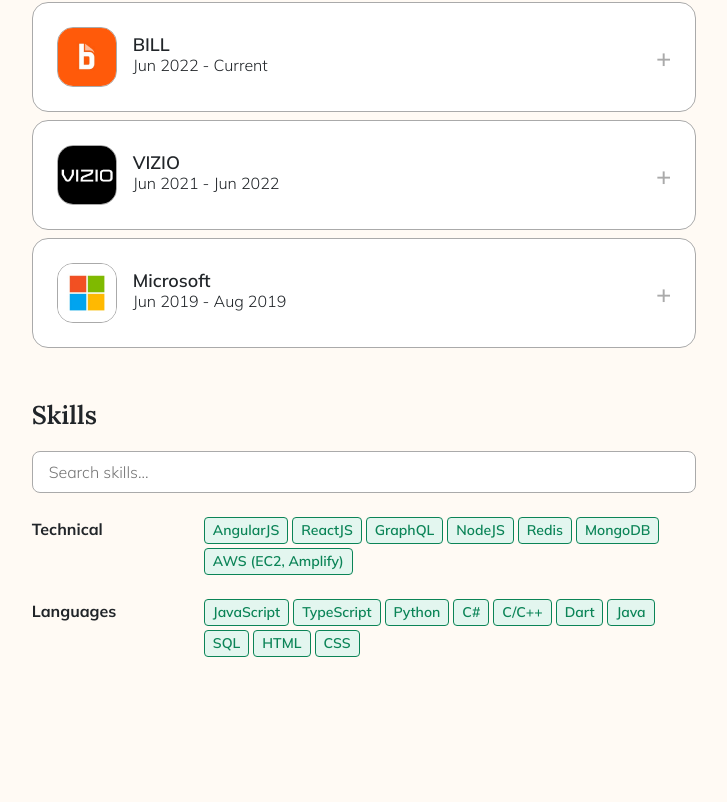
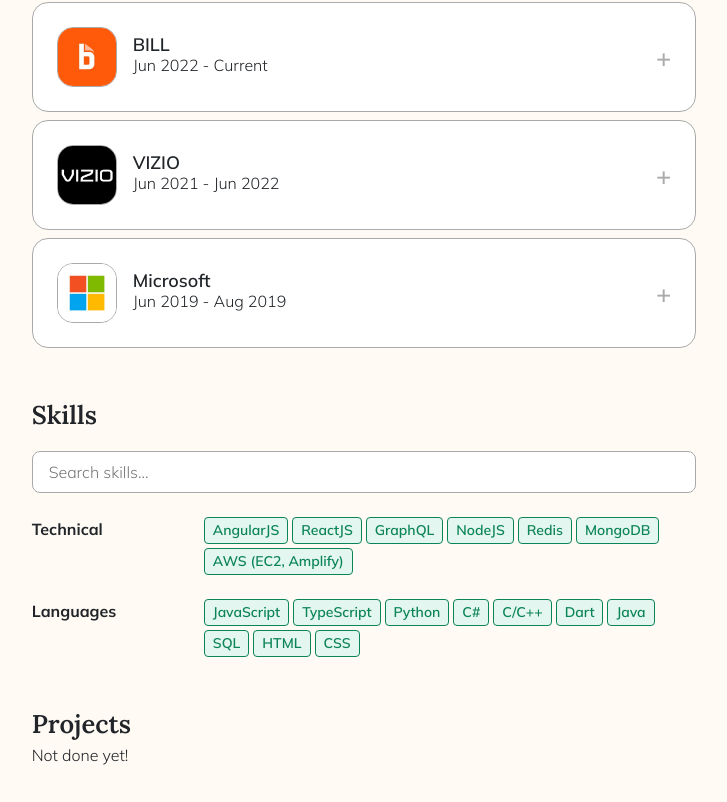
Before and after one commit to pboldyrev/personal, a React (Create React App) app in the folder personal/: page / in a window 1280 px wide. Shown: the part 368-1170 px from the top of the page, without its empty margins (276-1003 px from the left). Before the commit the page ends 1073 px from the top, so only its background shows below. Built offline with nearby package versions, Linux system fonts and the light colour scheme.

Commit message:
Added projects section

```diff
--- a/personal/src/components/App.js
+++ b/personal/src/components/App.js
@@ -4,6 +4,7 @@ import "../styles/shared.css";
 import Introduction from "./Introduction";
 import Experience from "./Experience";
 import Skills from "./Skills";
+import Projects from "./Projects";
 
 function App() {
   return (
@@ -12,6 +13,7 @@ function App() {
         <Introduction />
         <Experience />
         <Skills />
+        <Projects />
       </div>
     </div>
   );
--- /dev/null
+++ b/personal/src/components/Projects.js
@@ -0,0 +1,14 @@
+import "../styles/Experience.css";
+import Heading from "./Heading.js";
+import { PROJECTS } from "../constants/strings.ts";
+
+function Projects() {
+  return (
+    <div className="mt-5" id="work-experience">
+      <Heading content={PROJECTS.TITLE} />
+      Not done yet!
+    </div>
+  );
+}
+
+export default Projects;
--- a/personal/src/constants/strings.ts
+++ b/personal/src/constants/strings.ts
@@ -16,3 +16,7 @@ export const SKILLS = {
   TITLE: "Skills",
   SEARCH_PLACEHOLDER: "Search skills...",
 }
+
+export const PROJECTS = {
+  TITLE: "Projects",
+}
```
Also changed, not shown: personal/src/styles/Projects.css (added).
